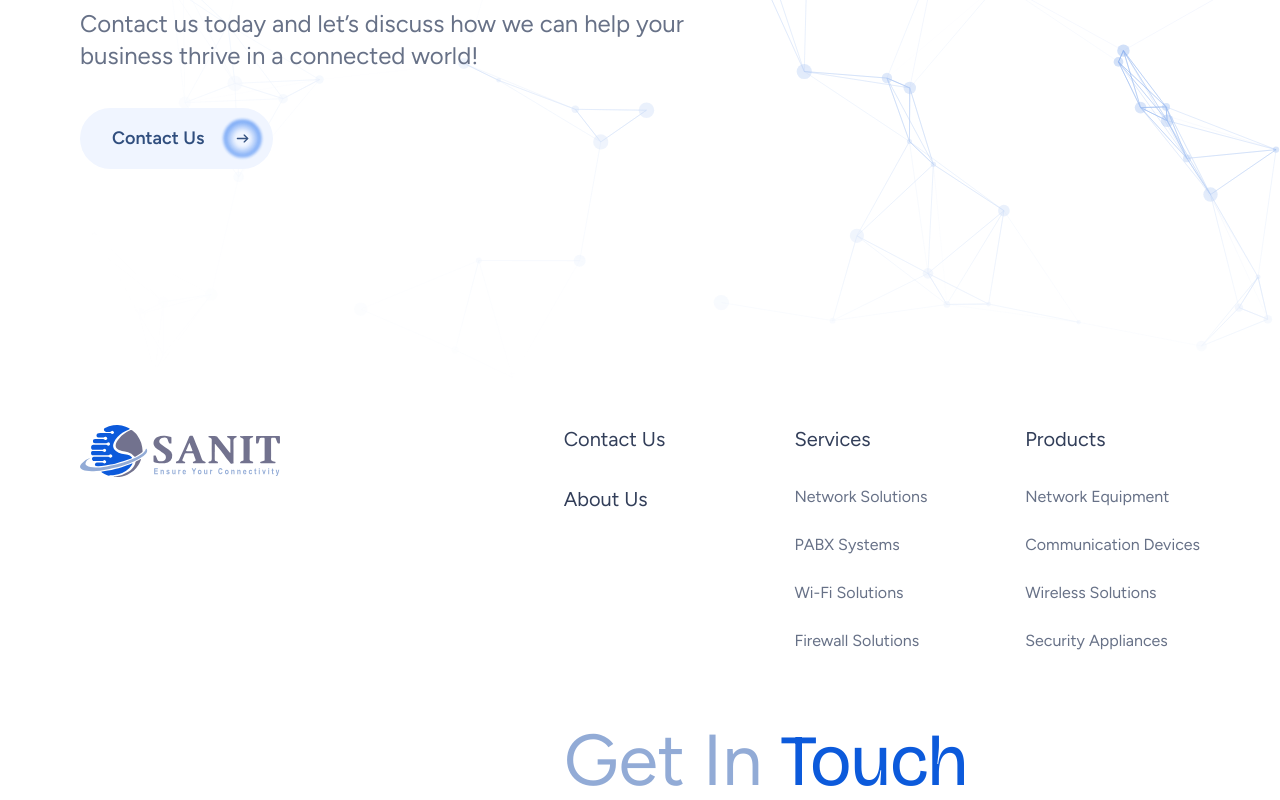
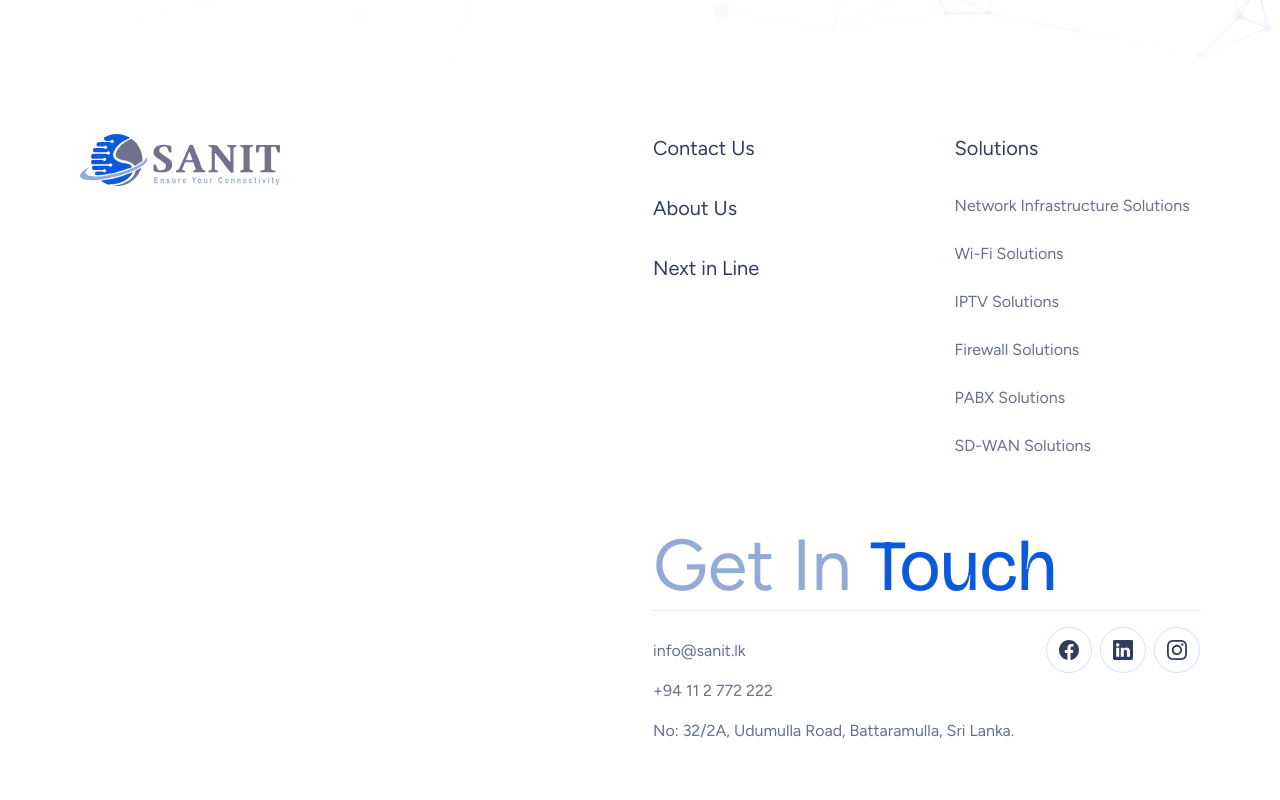
Before and after one commit to thusithakit/sanit, a Next.js app: page /next in a window 1280 px wide. Shown: the part 1240-2040 px from the top of the page. Built offline with nearby package versions, Linux system fonts and the light colour scheme.

Commit message:
new updates

```diff
--- a/components/CarouselCard.tsx
+++ b/components/CarouselCard.tsx
@@ -16,7 +16,7 @@ const CarouselCard = () => {
             }}
             plugins={[
                 Autoplay(
-                    { delay: 3500, stopOnMouseEnter: true }
+                    { delay: 3500, stopOnInteraction: false,stopOnMouseEnter: true }
                 ),
             ]}
             orientation="vertical"
--- a/components/DigitalProductsSection.tsx
+++ b/components/DigitalProductsSection.tsx
@@ -1,16 +1,17 @@
 import LearnMoreCard from "./LearnMoreCard"
-import { BsPciCardNetwork, BsHeadset, BsBroadcastPin, BsShieldLockFill } from "react-icons/bs";
+import { PiPlugsConnected } from "react-icons/pi";
+import { RiMentalHealthLine } from "react-icons/ri";
+import { BsChatLeftQuote } from "react-icons/bs";
 
 const DigitalProductsSection = () => {
     return (
-        <section className="bg-linear-to-t from-white from-50% to-[#F0F5FD] py-14 lg:py-[185px]">
+        <section className="bg-linear-to-t from-white from-50% to-[#F0F5FD] py-14 lg:py-[85px]">
             <div className="container">
-                <h1 className="lg:w-[550px] lg:mb-[76px] mb-7">Building Better <span>Digital Products</span></h1>
+                <h1 className="lg:w-[550px] lg:mb-[40px] mb-7">Next in <span>Line</span></h1>
                 <div className="grid lg:grid-cols-2">
-                    <LearnMoreCard cardTitle="Network Equipment" cardContent="Enhance your IT infrastructure with our range of networking hardware." href="/products/network-equipment" icon={<BsPciCardNetwork size={65} />} className="border border-[#E0EAFF] border-x-0 lg:border-x lg:border-t-0 lg:border-l-0 hover:bg-[#4e5d80]" itemClass="group-hover:text-[#4e5d80]" />
-                    <LearnMoreCard cardTitle="Communication Devices" cardContent="Upgrade your office communication with our reliable telephony devices." href="/products/communication-devices" icon={<BsHeadset size={65} />} className="border border-[#E0EAFF] border-x-0 lg:border-x lg:border-t-0 lg:border-r-0" />
-                    <LearnMoreCard cardTitle="Wireless Solutions" cardContent="Boost your wireless coverage with top-quality Wi-Fi devices." href="/products/wireless-solutions" icon={<BsBroadcastPin size={65} />} className="border border-[#E0EAFF] border-x-0 lg:border-x lg:border-b-0 lg:border-l-0" />
-                    <LearnMoreCard cardTitle="Security Appliances" cardContent="Protect your digital assets with our advanced security solutions." href="/products/security-appliances" icon={<BsShieldLockFill size={65} />} className="border border-[#E0EAFF] border-x-0 lg:border-x lg:border-b-0 lg:border-r-0 hover:bg-[#4e5d80]" itemClass="group-hover:text-[#4e5d80]" />
+                    <LearnMoreCard cardTitle="Integrated Booking & Channel Manager" cardContent="" icon={<PiPlugsConnected size={65} />} className="border border-[#E0EAFF] border-x-0 lg:border-x lg:border-t-0 lg:border-l-0 hover:bg-[#4e5d80]" itemClass="group-hover:text-[#4e5d80]" />
+                    <LearnMoreCard cardTitle="AI-Powered Customer Service Platforms" cardContent="(e.g., GPT-integrated chatbots)" icon={<BsChatLeftQuote size={65} />} className="border border-[#E0EAFF] border-x-0 lg:border-x lg:border-t-0 lg:border-r-0" />
+                    <LearnMoreCard cardTitle="Digital Health & Telemedicine Platforms" cardContent="" icon={<RiMentalHealthLine size={65} />} className="border border-[#E0EAFF] border-x-0 lg:border-x lg:border-b-0 lg:border-l-0" />
                 </div>
             </div>
         </section>
--- a/components/DigitalSolutionsSection.tsx
+++ b/components/DigitalSolutionsSection.tsx
@@ -1,16 +1,20 @@
 import LearnMoreCard from "./LearnMoreCard"
-import { BsWifi, BsFillRouterFill, BsShieldShaded } from "react-icons/bs";
+import { BsWifi,BsPciCardNetwork, BsTv } from "react-icons/bs";
+import { BiNetworkChart } from "react-icons/bi";
 import { MdHub } from "react-icons/md";
+import { AiOutlineSecurityScan } from "react-icons/ai";
 const DigitalSolutionsSection = () => {
     return (
-        <section className="bg-linear-to-t from-white from-50% to-[#F0F5FD] py-14 lg:py-[185px]">
+        <section className="bg-linear-to-t from-white from-50% to-[#F0F5FD] py-10 lg:py-[85px]">
             <div className="container">
-                <h1 className="lg:w-[550px] lg:mb-[76px] mb-7">Building Better <span>Digital Solutions</span></h1>
+                <h1 className="lg:w-[550px] lg:mb-[40px] mb-7">Building Better <span>Solutions</span></h1>
                 <div className="grid lg:grid-cols-2">
-                    <LearnMoreCard cardTitle="Network Solutions" cardContent="We offer end-to-end network infrastructure solutions to keep your business connected at all times." href="/services/network-solutions" className="border border-[#E0EAFF] border-x-0 lg:border-x lg:border-t-0 lg:border-l-0 hover:bg-[#4e5d80]" itemClass="group-hover:text-[#4e5d80]" icon={<BsWifi size={65} />} />
-                    <LearnMoreCard cardTitle="PABX Systems" cardContent="Our Private Automatic Branch Exchange (PABX) Systems help businesses enhance communication." href="/services/pabx-systems" className="border border-[#E0EAFF] border-x-0 lg:border-x lg:border-t-0 lg:border-r-0" icon={<MdHub size={65} />} />
-                    <LearnMoreCard cardTitle="Wi-Fi Solutions" cardContent="We provide customized wireless networking solutions to improve coverage, speed and security for businesses and public spaces." href="/services/wifi-solutions" className="border border-[#E0EAFF] border-x-0 lg:border-x lg:border-b-0 lg:border-l-0" icon={<BsFillRouterFill size={65} />} />
-                    <LearnMoreCard cardTitle="Firewall Solutions" cardContent="Protect your business from cyber threats with next-generation firewall security solutions." href="/services/firewall-solutions" className="border border-[#E0EAFF] border-x-0 lg:border-x lg:border-b-0 lg:border-r-0 hover:bg-[#4e5d80]" itemClass="group-hover:text-[#4e5d80]" icon={<BsShieldShaded size={65} />} />
+                    <LearnMoreCard cardTitle="Network Infrastructure Solutions" cardContent="Enable communication and connectivity within your organization ensuring secure, reliable, and efficient data transmission, scalability, and high availability for users and devices across the network." href="/services/network-solutions" className="border border-[#E0EAFF] border-x-0 lg:border-x lg:border-t-0 lg:border-l-0 hover:bg-[#4e5d80]" itemClass="group-hover:text-[#4e5d80]" icon={<BsPciCardNetwork size={65} />} />
+                    <LearnMoreCard cardTitle="Wi-Fi Solutions" cardContent="Wireless internet connectivity enabling seamless and reliable internet access ensuring strong signal coverage, security, and easy network management." href="/services/wifi-solutions" className="border border-[#E0EAFF] border-x-0 lg:border-x lg:border-t-0 lg:border-r-0" icon={<BsWifi size={65} />} />
+                    <LearnMoreCard cardTitle="IPTV Solutions" cardContent="Delivering television contents over IP networks, providing users with on-demand and live streaming services. Set-top boxes, streaming servers, and software manage and deliver high-quality video content to TVs, computers, and mobile devices." href="/services/iptv-solutions" className="border border-[#E0EAFF] border-x-0 lg:border-x lg:border-l-0" icon={<BsTv size={65} />} />
+                    <LearnMoreCard cardTitle="Firewall Solutions" cardContent="Protect networks against modern cyber threats using combine advanced security features such as deep packet inspection, intrusion prevention, and application controls." href="/services/firewall-solutions" className="border border-[#E0EAFF] border-x-0 lg:border-x lg:border-r-0 hover:bg-[#4e5d80]" itemClass="group-hover:text-[#4e5d80]" icon={<AiOutlineSecurityScan size={65} />} />
+                    <LearnMoreCard cardTitle="PABX Solutions" cardContent="Manage internal and external calls within an organization by connecting multiple phone lines, route calls, provide extensions, and enable features such as call forwarding, voicemail, and conference calling." href="/services/pabx-systems" className="border border-[#E0EAFF] border-x-0 lg:border-x lg:border-t-0 lg:border-l-0 hover:bg-[#4e5d80]" itemClass="group-hover:text-[#4e5d80]" icon={<MdHub size={65} />} />
+                    <LearnMoreCard cardTitle="SD-WAN Solutions" cardContent="Uses software to optimize, route and control traffic across multiple internet base connections, improving performance, security, and reducing costs." href="/services/sdwan-solutions" className="border border-[#E0EAFF] border-x-0 lg:border-x lg:border-t-0 lg:border-r-0" icon={<BiNetworkChart size={65} />} />
                 </div>
             </div>
         </section>
--- a/components/Footer.tsx
+++ b/components/Footer.tsx
@@ -14,24 +14,20 @@ const Footer = () => {
                         <Image src={logo} alt="Logo" width={200} />
                     </Link>
                     <div className='lg:mb-24'>
-                        <div className='grid lg:grid-cols-3 gap-8 lg:gap-14 mb-16'>
+                        <div className='grid lg:grid-cols-2 gap-8 lg:gap-14 mb-16'>
                             <div className='flex flex-col gap-6'>
                                 <Link href='/contact' className='footer-link'><h3>Contact Us</h3></Link>
                                 <Link href='/about' className='footer-link'><h3>About Us</h3></Link>
+                                <Link href='/next' className='footer-link'><h3>Next in Line</h3></Link>
                             </div>
                             <div className='flex flex-col gap-6'>
-                                <h3>Services</h3>
-                                <Link href='/services/network-solutions' className='footer-link'><p>Network Solutions</p></Link>
-                                <Link href='/services/pabx-systems' className='footer-link'><p>PABX Systems</p></Link>
+                                <h3>Solutions</h3>
+                                <Link href='/services/network-solutions' className='footer-link'><p>Network Infrastructure Solutions</p></Link>
                                 <Link href='/services/wifi-solutions' className='footer-link'><p>Wi-Fi Solutions</p></Link>
+                                <Link href='/services/iptv-solutions' className='footer-link'><p>IPTV Solutions</p></Link>
                                 <Link href='/services/firewall-solutions' className='footer-link'><p>Firewall Solutions</p></Link>
-                            </div>
-                            <div className="flex flex-col gap-6">
-                                <h3>Products</h3>
-                                <Link href='/products/network-equipment' className='footer-link'><p>Network Equipment</p></Link>
-                                <Link href='/products/communication-devices' className='footer-link'><p>Communication Devices</p></Link>
-                                <Link href='/products/wireless-solutions' className='footer-link'><p>Wireless Solutions</p></Link>
-                                <Link href='/products/security-appliances' className='footer-link'><p>Security Appliances</p></Link>
+                                <Link href='/services/pabx-systems' className='footer-link'><p>PABX Solutions</p></Link>
+                                <Link href='/services/sdwan-solutions' className='footer-link'><p>SD-WAN Solutions</p></Link>
                             </div>
                         </div>
                         <h1 className='border border-t-0 border-x-0 border-b-[#E0EAFF]'>Get In <span>Touch</span></h1>
--- a/components/LearnMoreCard.tsx
+++ b/components/LearnMoreCard.tsx
@@ -4,7 +4,7 @@ import Image from "next/image";
 import Link from "next/link";
 import React, { ReactElement, useState } from "react";
 
-const LearnMoreCard = ({ cardTitle, cardContent, href, className, icon, itemClass }: { cardTitle: string, cardContent: string, href: string, className?: string, icon?: React.ReactNode, itemClass?: string }) => {
+const LearnMoreCard = ({ cardTitle, cardContent, href, className, icon, itemClass }: { cardTitle: string, cardContent: string, href?: string, className?: string, icon?: React.ReactNode, itemClass?: string }) => {
     const [isHovering, setIsHovered] = useState(false);
     const onMouseEnter = () => setIsHovered(true);
     const onMouseLeave = () => setIsHovered(false);
@@ -24,7 +24,7 @@ const LearnMoreCard = ({ cardTitle, cardContent, href, className, icon, itemClas
             </span>
             <h2 className="text-[28px] text-[#323E59] mb-2.5 group-hover:text-white ease-in-out duration-300">{cardTitle}</h2>
             <p className="text-[#677187] text-18px group-hover:text-white ease-in-out duration-300 mb-6">{cardContent}</p>
-            <Link href={href} className={`py-4 px-6 border border-[##E0EAFF] rounded-[100px] text-[#323E59] font-[600] block w-fit group-hover:bg-white group-hover:text-[#0C5ADB] ease-in-out duration-300 mb-6 ${itemClass}`}>Learn More</Link>
+            {href && <Link href={href} className={`py-4 px-6 border border-[##E0EAFF] rounded-[100px] text-[#323E59] font-[600] block w-fit group-hover:bg-white group-hover:text-[#0C5ADB] ease-in-out duration-300 mb-6 ${itemClass}`}>Learn More</Link>}
         </div>
     )
 }
--- a/utils/data.ts
+++ b/utils/data.ts
@@ -51,10 +51,6 @@ export const navLinks: NavItems[] = [
             {
                 label: "Security Access Solutions Systems",
                 href: "/services/security-solutions"
-            },
-            {
-                label: "Next in Line",
-                href: "/next",
             }
         ]
     },
@@ -79,10 +75,10 @@ export const navLinks: NavItems[] = [
     //         }
     //     ]
     // },
-    // {
-    //     label: "Next in Line",
-    //     href: "/next",
-    // },
+    {
+        label: "Next in Line",
+        href: "/next",
+    },
     {
         label: "Contact Us",
         href: "/contact",
```
Also changed, not shown: app/next/page.tsx (+0 -15 lines), app/page.tsx (+5 -5 lines), components/Navbar.tsx (+5 -5 lines).
